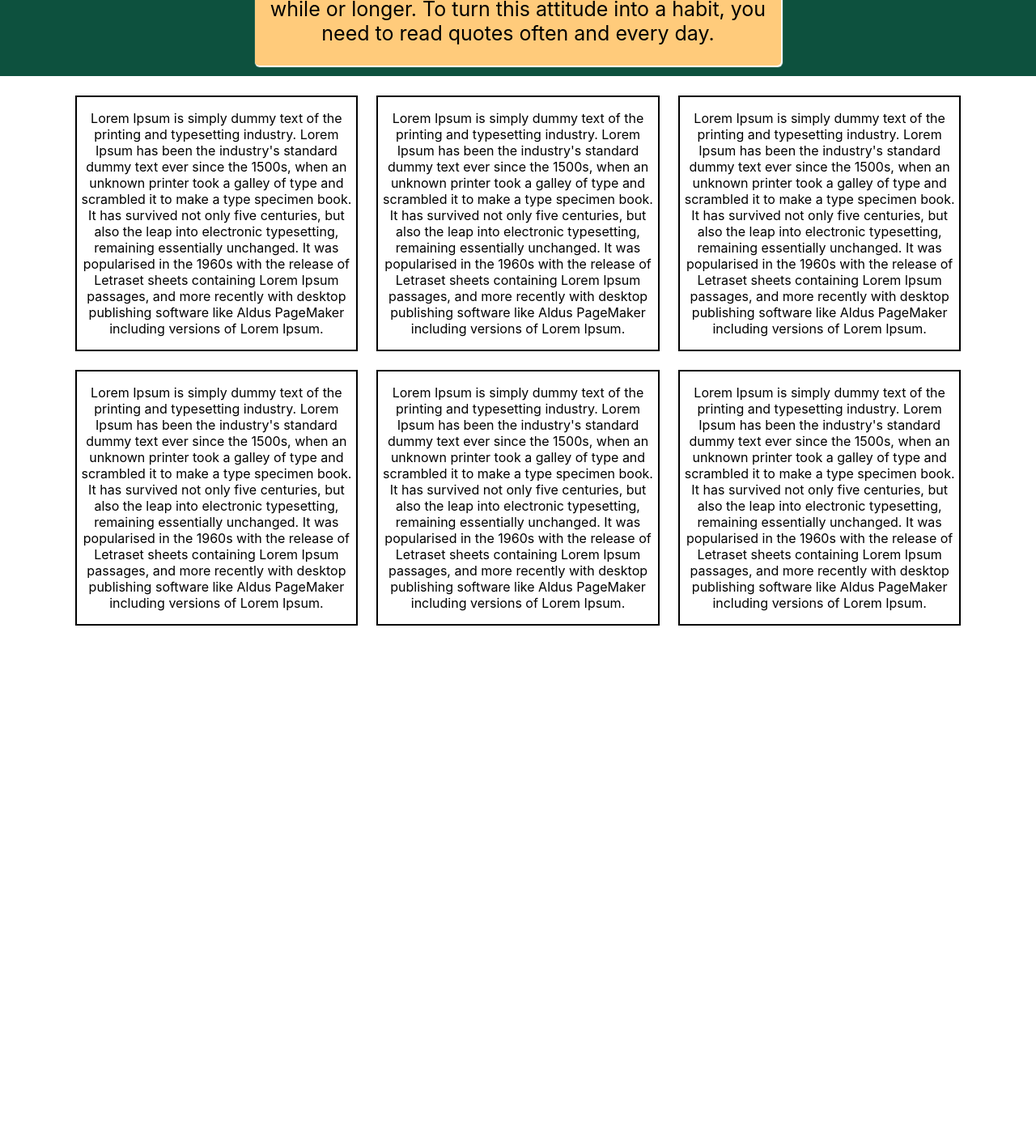
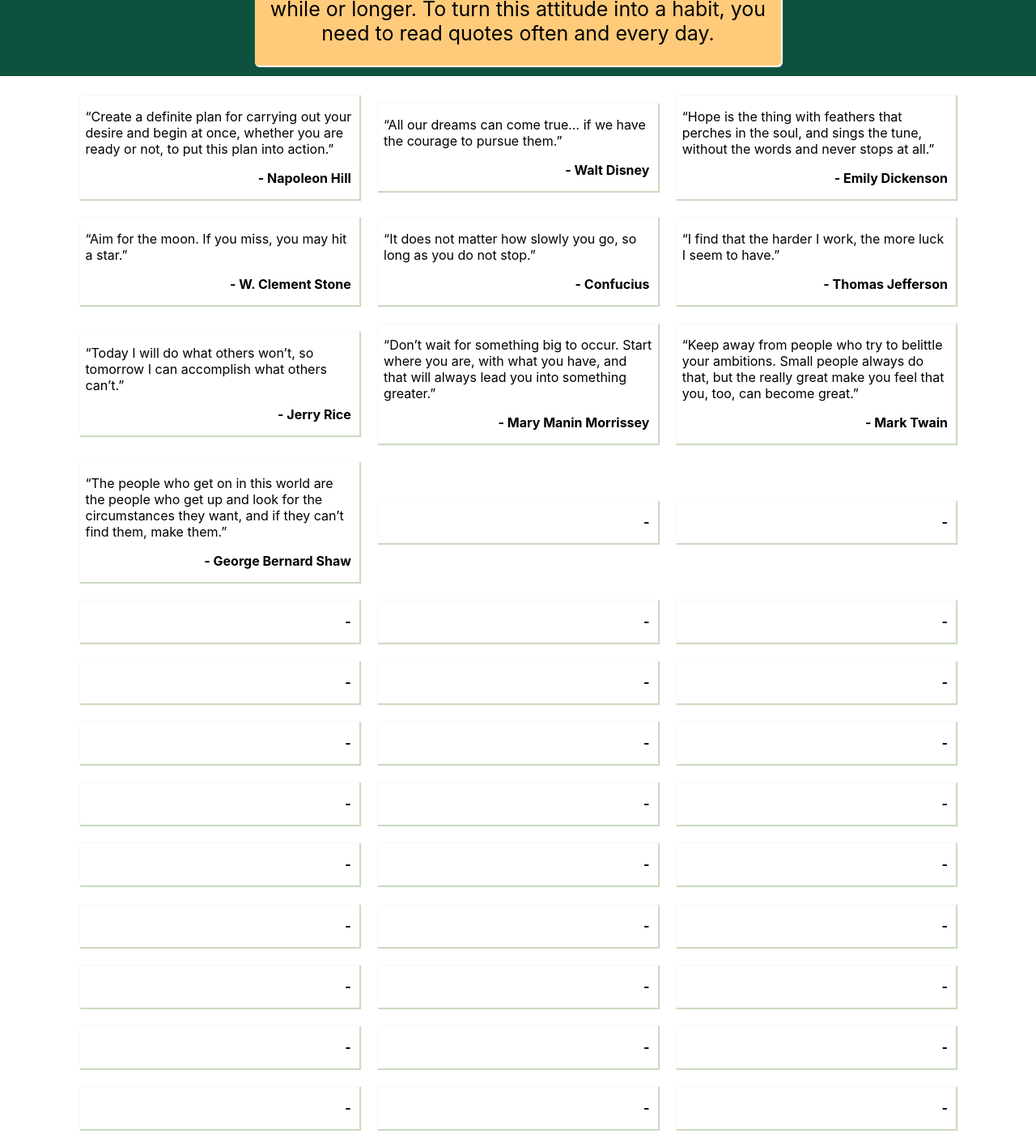
Before and after one commit to fnumilat/40-positive-quotes, a React (Create React App) app in the folder 40-positive-quotes-app/: page / in a window 1280 px wide. Shown: the part 1060-2476 px from the top of the page at 81% size. Before the commit the page ends 1858 px from the top, so only its background shows below. Built offline with nearby package versions, Linux system fonts and the light colour scheme.

Commit message:
Worked on the body.

```diff
--- a/40-positive-quotes-app/src/App.css
+++ b/40-positive-quotes-app/src/App.css
@@ -83,5 +83,17 @@
 .Body .Quote-Box {
   width: 30%;
   margin: 1%;
-  border: 2px black solid;
+  box-shadow:#ccdbc2 1px 1px 1px 1px;
 }
+
+.Body .Quote-Box .Quote-Paragraph {
+  text-align: left;
+  margin-right: 2%;
+  margin-left: 2%;
+}
+
+.Body .Quote-Box .Quoting-From {
+  text-align: right;
+  margin-right: 3%;
+  font-weight: bold;
+  }
--- a/40-positive-quotes-app/src/components/body.js
+++ b/40-positive-quotes-app/src/components/body.js
@@ -4,70 +4,324 @@ function Body() {
   return (
     <div className="Body">
 
+      {/* 1 */}
       <div className="Quote-Box">
-        <p>Lorem Ipsum is simply dummy text of the printing and typesetting industry.
-          Lorem Ipsum has been the industry's standard dummy text ever since the 1500s,
-          when an unknown printer took a galley of type and scrambled it to make a type specimen book.
-          It has survived not only five centuries, but also the leap into electronic typesetting,
-          remaining essentially unchanged. It was popularised in the 1960s with the release of Letraset
-          sheets containing Lorem Ipsum passages, and more recently with desktop publishing software like
-          Aldus PageMaker including versions of Lorem Ipsum.
+        <p className="Quote-Paragraph">
+        “Create a definite plan for carrying out your desire and begin at once, whether you are ready or not, to put this plan into action.”
         </p>
+        <p className="Quoting-From">- Napoleon Hill</p>
       </div>
 
+      {/* 2 */}
       <div className="Quote-Box">
-        <p>Lorem Ipsum is simply dummy text of the printing and typesetting industry.
-          Lorem Ipsum has been the industry's standard dummy text ever since the 1500s,
-          when an unknown printer took a galley of type and scrambled it to make a type specimen book.
-          It has survived not only five centuries, but also the leap into electronic typesetting,
-          remaining essentially unchanged. It was popularised in the 1960s with the release of Letraset
-          sheets containing Lorem Ipsum passages, and more recently with desktop publishing software like
-          Aldus PageMaker including versions of Lorem Ipsum.
+        <p className="Quote-Paragraph">
+        “All our dreams can come true… if we have the courage to pursue them.”
         </p>
+        <p className="Quoting-From">- Walt Disney</p>
       </div>
 
+      {/* 3 */}
       <div className="Quote-Box">
-        <p>Lorem Ipsum is simply dummy text of the printing and typesetting industry.
-          Lorem Ipsum has been the industry's standard dummy text ever since the 1500s,
-          when an unknown printer took a galley of type and scrambled it to make a type specimen book.
-          It has survived not only five centuries, but also the leap into electronic typesetting,
-          remaining essentially unchanged. It was popularised in the 1960s with the release of Letraset
-          sheets containing Lorem Ipsum passages, and more recently with desktop publishing software like
-          Aldus PageMaker including versions of Lorem Ipsum.
+        <p className="Quote-Paragraph">
+        “Hope is the thing with feathers that perches in the soul, and sings the tune, without the words and never stops at all.”
         </p>
+        <p className="Quoting-From">- Emily Dickenson</p>
       </div>
 
+      {/* 4 */}
       <div className="Quote-Box">
-        <p>Lorem Ipsum is simply dummy text of the printing and typesetting industry.
-          Lorem Ipsum has been the industry's standard dummy text ever since the 1500s,
-          when an unknown printer took a galley of type and scrambled it to make a type specimen book.
-          It has survived not only five centuries, but also the leap into electronic typesetting,
-          remaining essentially unchanged. It was popularised in the 1960s with the release of Letraset
-          sheets containing Lorem Ipsum passages, and more recently with desktop publishing software like
-          Aldus PageMaker including versions of Lorem Ipsum.
+        <p className="Quote-Paragraph">
+        “Aim for the moon. If you miss, you may hit a star.”
         </p>
+        <p className="Quoting-From">- W. Clement Stone</p>
       </div>
 
+      {/* 5 */}
       <div className="Quote-Box">
-        <p>Lorem Ipsum is simply dummy text of the printing and typesetting industry.
-          Lorem Ipsum has been the industry's standard dummy text ever since the 1500s,
-          when an unknown printer took a galley of type and scrambled it to make a type specimen book.
-          It has survived not only five centuries, but also the leap into electronic typesetting,
-          remaining essentially unchanged. It was popularised in the 1960s with the release of Letraset
-          sheets containing Lorem Ipsum passages, and more recently with desktop publishing software like
-          Aldus PageMaker including versions of Lorem Ipsum.
+        <p className="Quote-Paragraph">
+        “It does not matter how slowly you go, so long as you do not stop.”
         </p>
+        <p className="Quoting-From">- Confucius</p>
       </div>
 
+      {/* 6 */}
       <div className="Quote-Box">
-        <p>Lorem Ipsum is simply dummy text of the printing and typesetting industry.
-          Lorem Ipsum has been the industry's standard dummy text ever since the 1500s,
-          when an unknown printer took a galley of type and scrambled it to make a type specimen book.
-          It has survived not only five centuries, but also the leap into electronic typesetting,
-          remaining essentially unchanged. It was popularised in the 1960s with the release of Letraset
-          sheets containing Lorem Ipsum passages, and more recently with desktop publishing software like
-          Aldus PageMaker including versions of Lorem Ipsum.
+        <p className="Quote-Paragraph">
+        “I find that the harder I work, the more luck I seem to have.”
         </p>
+        <p className="Quoting-From">- Thomas Jefferson</p>
+      </div>
+
+      {/* 7 */}
+      <div className="Quote-Box">
+        <p className="Quote-Paragraph">
+        “Today I will do what others won’t, so tomorrow I can accomplish what others can’t.”
+        </p>
+        <p className="Quoting-From">- Jerry Rice</p>
+      </div>
+
+      {/* 8 */}
+      <div className="Quote-Box">
+        <p className="Quote-Paragraph">
+        “Don’t wait for something big to occur. Start where you are, with what you have, and that will always lead you into something greater.”
+        </p>
+        <p className="Quoting-From">- Mary Manin Morrissey</p>
+      </div>
+
+      {/* 9 */}
+      <div className="Quote-Box">
+        <p className="Quote-Paragraph">
+        “Keep away from people who try to belittle your ambitions. Small people always do that, but the really great make you feel that you, too, can become great.”
+        </p>
+        <p className="Quoting-From">- Mark Twain</p>
+      </div>
+
+      {/* 10 */}
+      <div className="Quote-Box">
+        <p className="Quote-Paragraph">
+        “The people who get on in this world are the people who get up and look for the circumstances they want, and if they can’t find them, make them.”
+        </p>
+        <p className="Quoting-From">- George Bernard Shaw</p>
+      </div>
+
+      {/*  */}
+      <div className="Quote-Box">
+        <p className="Quote-Paragraph">
+
+        </p>
+        <p className="Quoting-From">- </p>
+      </div>
+
+      {/*  */}
+      <div className="Quote-Box">
+        <p className="Quote-Paragraph">
+
+        </p>
+        <p className="Quoting-From">- </p>
+      </div>
+
+      {/*  */}
+      <div className="Quote-Box">
+        <p className="Quote-Paragraph">
+
+        </p>
+        <p className="Quoting-From">- </p>
+      </div>
+
+      {/*  */}
+      <div className="Quote-Box">
+        <p className="Quote-Paragraph">
+
+        </p>
+        <p className="Quoting-From">- </p>
+      </div>
+
+      {/*  */}
+      <div className="Quote-Box">
+        <p className="Quote-Paragraph">
+
+        </p>
+        <p className="Quoting-From">- </p>
+      </div>
+
+      {/*  */}
+      <div className="Quote-Box">
+        <p className="Quote-Paragraph">
+
+        </p>
+        <p className="Quoting-From">- </p>
+      </div>
+
+      {/*  */}
+      <div className="Quote-Box">
+        <p className="Quote-Paragraph">
+
+        </p>
+        <p className="Quoting-From">- </p>
+      </div>
+
+      {/*  */}
+      <div className="Quote-Box">
+        <p className="Quote-Paragraph">
+
+        </p>
+        <p className="Quoting-From">- </p>
+      </div>
+
+      {/*  */}
+      <div className="Quote-Box">
+        <p className="Quote-Paragraph">
+
+        </p>
+        <p className="Quoting-From">- </p>
+      </div>
+
+      {/*  */}
+      <div className="Quote-Box">
+        <p className="Quote-Paragraph">
+
+        </p>
+        <p className="Quoting-From">- </p>
+      </div>
+
+      {/*  */}
+      <div className="Quote-Box">
+        <p className="Quote-Paragraph">
+
+        </p>
+        <p className="Quoting-From">- </p>
+      </div>
+
+      {/*  */}
+      <div className="Quote-Box">
+        <p className="Quote-Paragraph">
+
+        </p>
+        <p className="Quoting-From">- </p>
+      </div>
+
+      {/*  */}
+      <div className="Quote-Box">
+        <p className="Quote-Paragraph">
+
+        </p>
+        <p className="Quoting-From">- </p>
+      </div>
+
+      {/*  */}
+      <div className="Quote-Box">
+        <p className="Quote-Paragraph">
+
+        </p>
+        <p className="Quoting-From">- </p>
+      </div>
+
+      {/*  */}
+      <div className="Quote-Box">
+        <p className="Quote-Paragraph">
+
+        </p>
+        <p className="Quoting-From">- </p>
+      </div>
+
+      {/*  */}
+      <div className="Quote-Box">
+        <p className="Quote-Paragraph">
+
+        </p>
+        <p className="Quoting-From">- </p>
+      </div>
+
+      {/*  */}
+      <div className="Quote-Box">
+        <p className="Quote-Paragraph">
+
+        </p>
+        <p className="Quoting-From">- </p>
+      </div>
+
+      {/*  */}
+      <div className="Quote-Box">
+        <p className="Quote-Paragraph">
+
+        </p>
+        <p className="Quoting-From">- </p>
+      </div>
+
+      {/*  */}
+      <div className="Quote-Box">
+        <p className="Quote-Paragraph">
+
+        </p>
+        <p className="Quoting-From">- </p>
+      </div>
+
+      {/*  */}
+      <div className="Quote-Box">
+        <p className="Quote-Paragraph">
+
+        </p>
+        <p className="Quoting-From">- </p>
+      </div>
+
+      {/*  */}
+      <div className="Quote-Box">
+        <p className="Quote-Paragraph">
+
+        </p>
+        <p className="Quoting-From">- </p>
+      </div>
+
+      {/*  */}
+      <div className="Quote-Box">
+        <p className="Quote-Paragraph">
+
+        </p>
+        <p className="Quoting-From">- </p>
+      </div>
+
+      {/*  */}
+      <div className="Quote-Box">
+        <p className="Quote-Paragraph">
+
+        </p>
+        <p className="Quoting-From">- </p>
+      </div>
+
+      {/*  */}
+      <div className="Quote-Box">
+        <p className="Quote-Paragraph">
+
+        </p>
+        <p className="Quoting-From">- </p>
+      </div>
+
+      {/*  */}
+      <div className="Quote-Box">
+        <p className="Quote-Paragraph">
+
+        </p>
+        <p className="Quoting-From">- </p>
+      </div>
+
+      {/*  */}
+      <div className="Quote-Box">
+        <p className="Quote-Paragraph">
+
+        </p>
+        <p className="Quoting-From">- </p>
+      </div>
+
+      {/*  */}
+      <div className="Quote-Box">
+        <p className="Quote-Paragraph">
+
+        </p>
+        <p className="Quoting-From">- </p>
+      </div>
+
+      {/*  */}
+      <div className="Quote-Box">
+        <p className="Quote-Paragraph">
+
+        </p>
+        <p className="Quoting-From">- </p>
+      </div>
+
+      {/*  */}
+      <div className="Quote-Box">
+        <p className="Quote-Paragraph">
+
+        </p>
+        <p className="Quoting-From">- </p>
+      </div>
+
+      {/*  */}
+      <div className="Quote-Box">
+        <p className="Quote-Paragraph">
+
+        </p>
+        <p className="Quoting-From">- </p>
       </div>
 
     </div>
```
